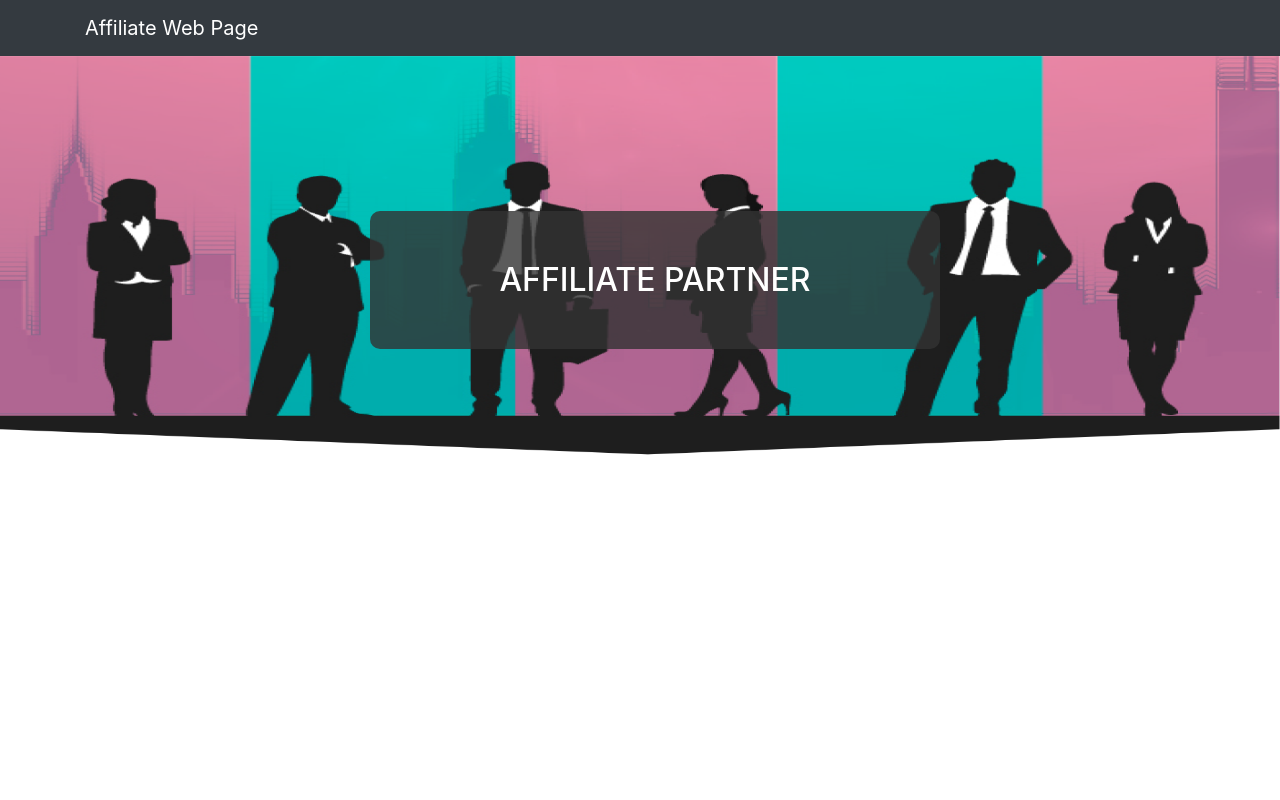
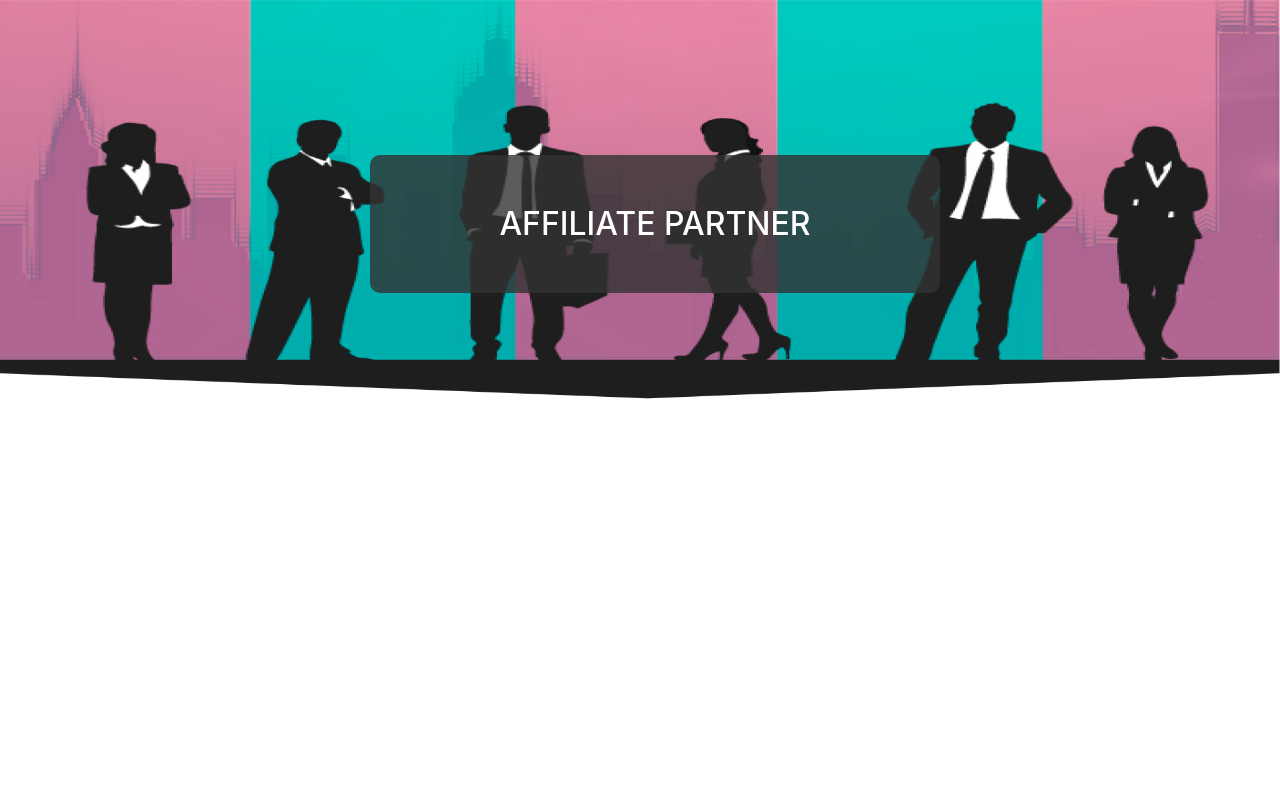
Before and after one commit to Erosp/socios-afiliados, a plain HTML site: page index.html in a window 1280 px wide. Shown: the top 800 px of the page. Drawn offline with Linux system fonts and the light colour scheme.

Commit message:
eliminacion de barra de navegacion

```diff
--- a/index.html
+++ b/index.html
@@ -11,11 +11,7 @@
 	<body>
 
 		<header>
-			<nav class="navbar navbar-expand-lg navbar-dark bg-dark">
-				<div class="container">
-					<a href="#" class="navbar-brand">Affiliate Web Page</a>
-				</div>
-			</nav>
+
 			<img id="img-header" src="affiliate-partner-panelbanner_01.png">
 			<div class="container">
 				<div class="row">
```
